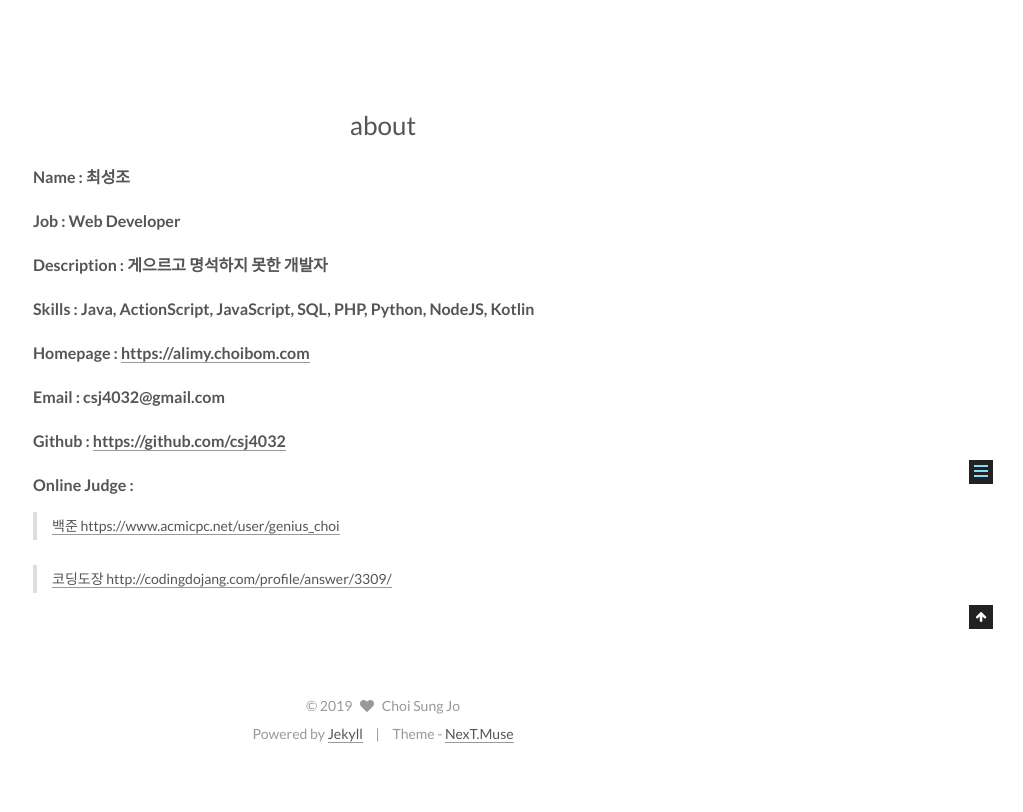
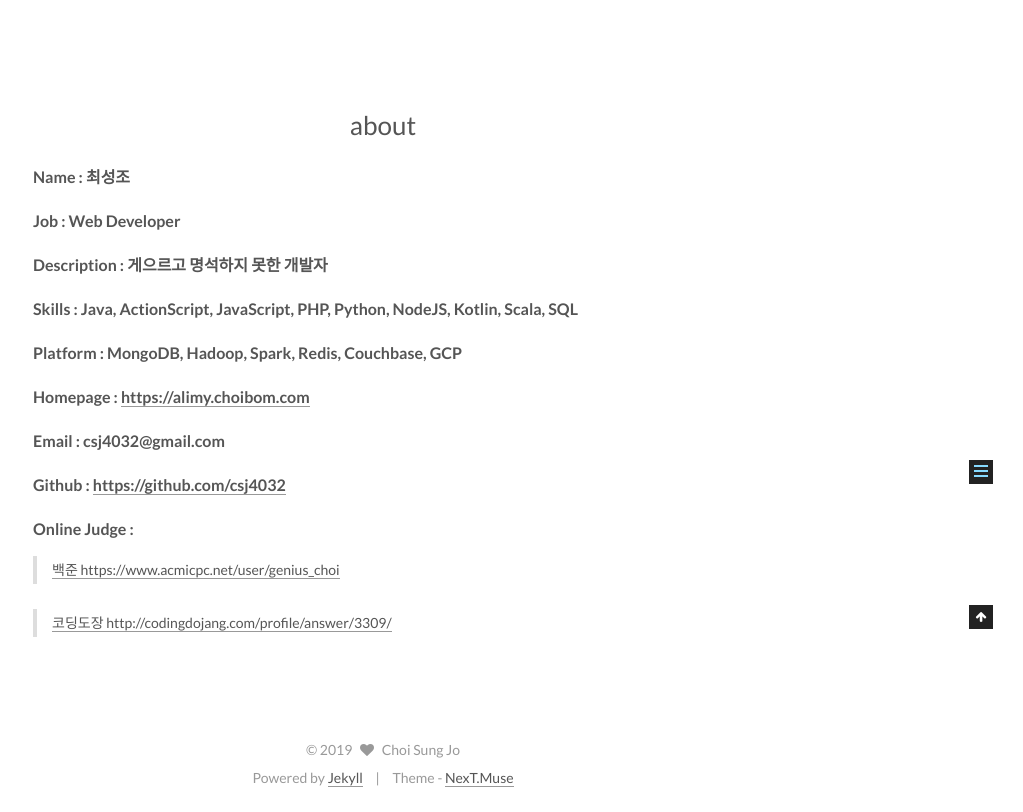
Before and after one commit to csj4032/csj4032.github.io, a Jekyll site: the page built from about/index.md, in a window 1280 px wide, cut to the strip 371-1183 px from the top of the page. Shown: the whole strip, without its empty margins (257-1280 px from the left). Built offline with Jekyll 4.4.1, drawn with Linux system fonts in a browser that asks for light colours; comment, search, counter and statistics services are not loaded; before the commit the page ends 1139 px from its top, so only the background shows below that.

Commit message:
About Updated

```diff
--- a/about/index.md
+++ b/about/index.md
@@ -9,7 +9,9 @@ layout: page
 
 #### Description : 게으르고 명석하지 못한 개발자
 
-#### Skills : Java, ActionScript, JavaScript, SQL, PHP, Python, NodeJS, Kotlin
+#### Skills : Java, ActionScript, JavaScript, PHP, Python, NodeJS, Kotlin, Scala, SQL
+
+#### Platform : MongoDB, Hadoop, Spark, Redis, Couchbase, GCP
 
 #### Homepage : [https://alimy.choibom.com](https://alimy.choibom.com)
 
```
